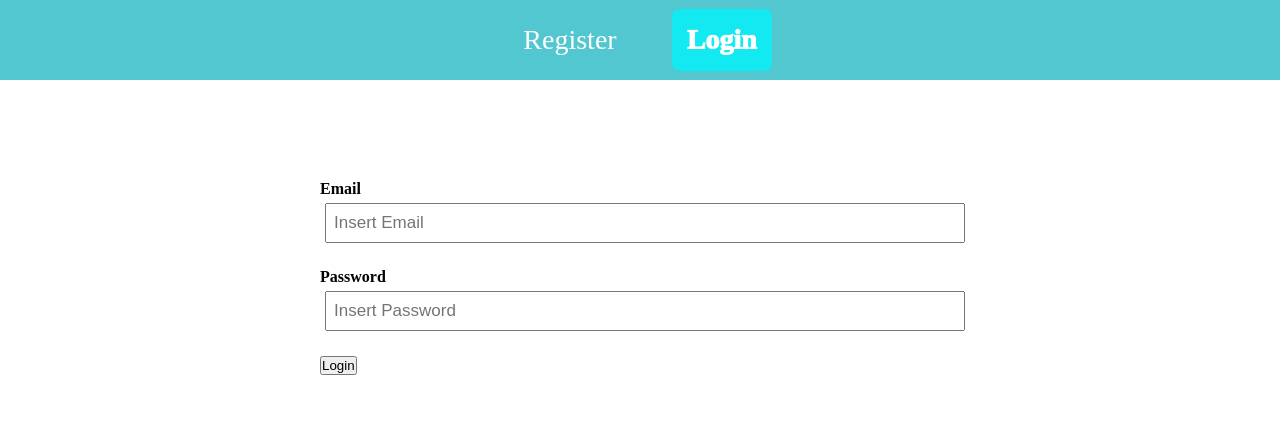
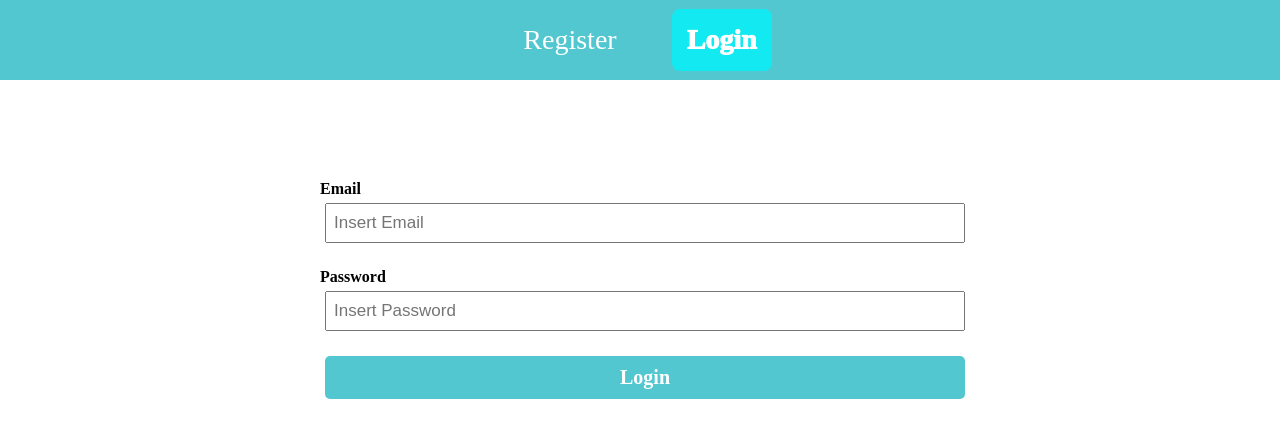
Before and after one commit to Hadi-AlKammouni/Address_Book, a React (Create React App) app in the folder react-frontend/: page /login in a window 1280 px wide. Shown: the top 438 px of the page. Built offline with nearby package versions, Linux system fonts and the light colour scheme.

Commit message:
FE//Styling login button

```diff
--- a/react-frontend/src/index.css
+++ b/react-frontend/src/index.css
@@ -77,3 +77,29 @@ ul {
 .form-control input:hover {
   border-color: #13e9f0;
 }
+
+/* Button styling */
+
+.btn {
+  display: inline-block;
+  background: #15b3bfbc;
+  color: #fff;
+  border: none;
+  padding: 10px 20px;
+  margin: 5px;
+  border-radius: 5px;
+  cursor: pointer;
+  text-decoration: none;
+  font-size: 20px;
+  font-family: inherit;
+  font-weight: bold;
+}
+
+.btn:active {
+  transform: scale(0.9);
+}
+
+.btn-block {
+  display: block;
+  width: 100%;
+}
```
